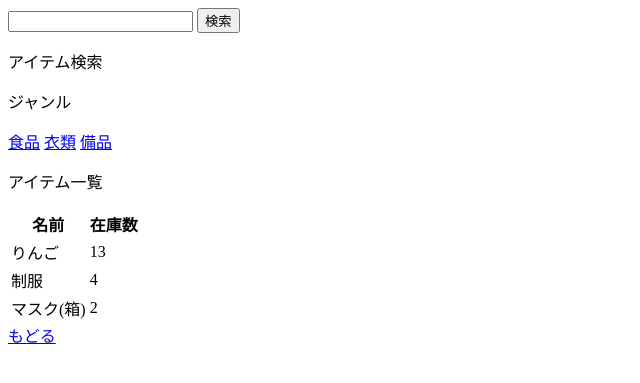
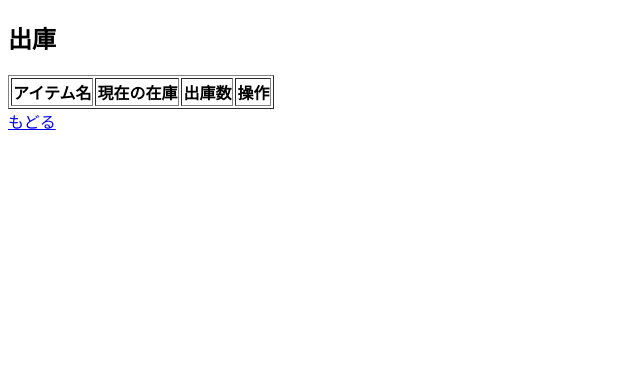
Before and after one commit to ryo199365/Minzai, a Flask app: page /out in a window 1280 px wide. Shown: the top 383 px of the page, without its empty margins (0-640 px from the left). Run offline with Flask 3, Linux system fonts and the light colour scheme; lists and menus that the app fills with data are empty.

Commit message:
在庫入出庫機能更新 / テンプレート修正

```diff
--- a/app.py
+++ b/app.py
@@ -1,5 +1,5 @@
 import os
-from flask import Flask,render_template,request
+from flask import Flask,render_template,request,redirect
 from models import db,Genre,Item,Stock,StockHistory
 from werkzeug.utils import secure_filename
 
@@ -21,24 +21,72 @@ def top():
     return render_template('top.html')
  # templateフォルダ内のtop.htmlを表示
 
-@app.route('/in' , methods=['GET','POST'])
-def stock_in() :
-    # GET,POSTでもDBから全アイテムを取得(Itemとstockを結合して在庫数も取得)
-    items = db.session.query(Item,Stock).join(Stock).all()
+@app.route('/in', methods=['GET', 'POST'])
+def stock_in():
+    # 最初に一覧用データを取得
+    items = db.session.query(Item, Stock).join(Stock).all()
 
     if request.method == 'POST':
-        # フォームから送られてきたデータを取得
-        item_id = int(request.form['item.id'])
+        # POSTされたデータ取得
+        item_id = int(request.form['item_id'])
         add_quantity = int(request.form['quantity'])
-    # テンプレートに渡す
-    return render_template('in.html')
-# templateフォルダ内のin.htmlを表示
+
+        # 対象の在庫を取得
+        stock = Stock.query.filter_by(item_id=item_id).first()
+
+        # 在庫数を増やす
+        stock.quantity += add_quantity
+
+        # DB保存
+        db.session.commit()
+
+        # 再読み込み（F5で二重送信を防ぐ）
+        return redirect('/in')
+
+    # GET の場合は一覧だけ表示
+    return render_template('in.html', items=items)
+
+
+# @app.route('/in' , methods=['GET','POST'])
+# def stock_in() :
+#     # GET,POSTでもDBから全アイテムを取得(Itemとstockを結合して在庫数も取得)
+#     items = db.session.query(Item,Stock).join(Stock).all()
+
+#     if request.method == 'POST':
+#         # フォームから送られてきたデータを取得
+#         item_id = int(request.form['item.id'])
+#         add_quantity = int(request.form['quantity'])
+#     # テンプレートに渡す
+#     return render_template('in.html')
+# # templateフォルダ内のin.htmlを表示
 
 
 
-@app.route('/out')
-def stock_out() : return render_template('out.html')
-# templateフォルダ内のout.htmlを表示
+@app.route('/out', methods=['GET', 'POST'])
+def stock_out():
+
+    # 在庫一覧（Item + Stock）
+    items = db.session.query(Item, Stock).join(Stock).all()
+
+    if request.method == 'POST':
+        item_id = int(request.form['item_id'])
+        out_quantity = int(request.form['quantity'])
+
+        # 出庫対象
+        stock = Stock.query.filter_by(item_id=item_id).first()
+
+        # 在庫チェック
+        if stock.quantity < out_quantity:
+            return "在庫が不足しています。", 400
+
+        # 在庫を減らす
+        stock.quantity -= out_quantity
+        db.session.commit()
+
+        return redirect('/out')
+
+    return render_template('out.html', items=items)
+
 
 @app.route('/register' , methods=['GET','POST'])
 def register():
@@ -76,8 +124,8 @@ def register():
             filename = secure_filename(file.filename)
             file.save(os.path.join(app.config['UPLOAD_FOLDER'], filename))
             print("ファイルがアップロードされました:", filename)
-         # ここで保存やDB登録をする
-         # 確認用に出力（後でDB登録などに変更予定）
+        # ここで保存やDB登録をする
+        # 確認用に出力（後でDB登録などに変更予定）
         print("アイテム名:", item_name)
         print("ジャンル:", item_genre)
         print("在庫数:", quantity)
@@ -85,7 +133,7 @@ def register():
 
 
         # POST後も同じページを表示
-        return render_template('register.html')
+        return redirect('register.html')
 
     #GETのときもテンプレートを返す
     # GETなら「空の登録画面」を表示するだけ。
@@ -106,7 +154,7 @@ def history() : return render_template('history.html')
 
 @app.route('/stock')
 def stock() : return render_template('stock.html')
-print('現在の在庫状況')
+
 
 # templateフォルダ内のstock.htmlを表示
 
@@ -115,4 +163,5 @@ def edit() : return render_template('edit.html')
 # templateフォルダ内のstock.htmlを表示
 
 
-if __name__ == '__main__' : app.run(debug=True,port=5001)
+if __name__ == '__main__' :
+    app.run(debug=True,port=5002)
--- a/templates/out.html
+++ b/templates/out.html
@@ -1,38 +1,41 @@
 <!DOCTYPE html>
 <html lang="ja">
+
 <head>
     <meta charset="UTF-8">
-    <meta name="viewport" content="width=device-width, initial-scale=1.0">
     <title>出庫ページ</title>
 </head>
+
 <body>
-    <form method="get" action="/out">
-        <input type="text" name="search">
-        <button type="submit">検索</button>
-    </form><p>アイテム検索</p>
-    <p>ジャンル</p>
-    <a href="/out?genre=食品">食品</a>
-    <a href="/out?genre=衣類">衣類</a>
-    <a href="/out?genre=備品">備品</a>
-    <p>アイテム一覧</p>
-    <table>
+    <h2>出庫</h2>
+
+    <table border="1">
         <tr>
-            <th>名前</th>
-            <th>在庫数</th>
+            <th>アイテム名</th>
+            <th>現在の在庫</th>
+            <th>出庫数</th>
+            <th>操作</th>
         </tr>
+
+        {% for item, stock in items %}
         <tr>
-            <td>りんご</td>
-            <td>13</td>
+            <form method="post">
+                <td>{{ item.name }}</td>
+                <td>{{ stock.quantity }}</td>
+                <td>
+                    <input type="number" name="quantity" min="1" required>
+                </td>
+                <td>
+                    <!-- item_id を送る hidden -->
+                    <input type="hidden" name="item_id" value="{{ item.id }}">
+                    <button type="submit">出庫する</button>
+                </td>
+            </form>
         </tr>
-        <tr>
-            <td>制服</td>
-            <td>4</td>
-        </tr>
-        <tr>
-            <td>マスク(箱)</td>
-            <td>2</td>
-        </tr>
+        {% endfor %}
     </table>
+
     <a href="/">もどる</a>
 </body>
+
 </html>
```
Also changed, not shown: templates/in.html (+17 -16 lines).
